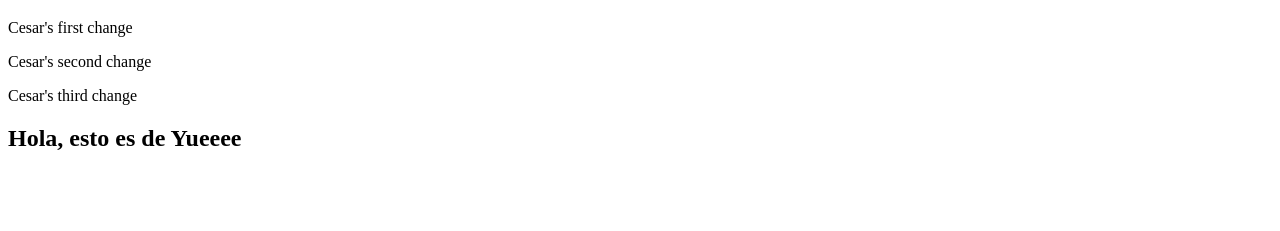
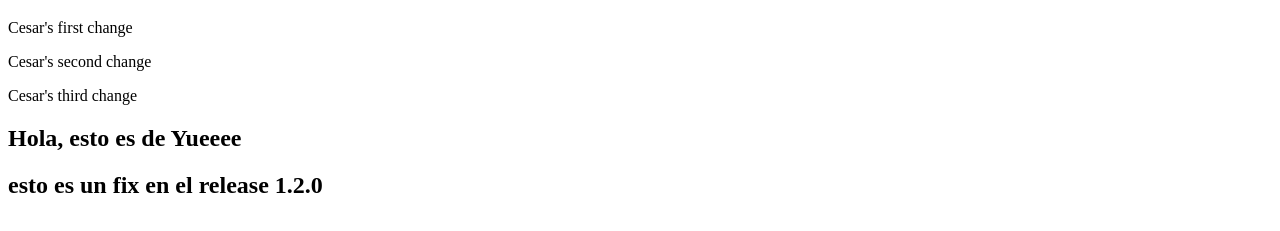
Before and after one commit to hermosillo-i3/demo-repository, a website: page index.html in a window 1280 px wide. Shown: the part 143-374 px from the top of the page. Drawn offline with Linux system fonts and the light colour scheme.

Commit message:
va release

```diff
--- a/index.html
+++ b/index.html
@@ -4,3 +4,4 @@
 <p>Cesar's second change</p>
 <p>Cesar's third change</p>
 <h2>Hola, esto es de Yueeee</h2>
+<h2>esto es un fix en el release 1.2.0</h2>
--- a/package.json
+++ b/package.json
@@ -1,6 +1,6 @@
 {
   "name": "demo-repo",
-  "version": "1.0.3",
+  "version": "1.2.0",
   "description": "A sample package.json",
   "dependencies": {
     "@primer/css": "17.0.1"
```
Also changed, not shown: .github/workflows/pull_request.yml.
